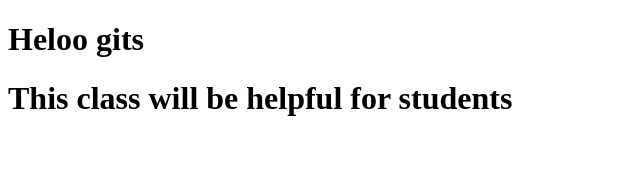
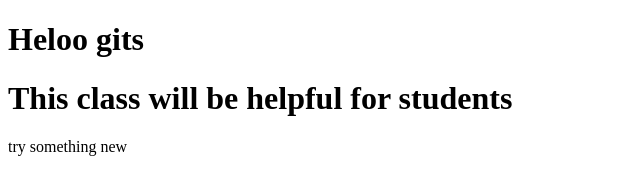
Before and after one commit to Shourav-pixel/seisdl, a plain HTML site: page index.html in a window 1280 px wide. Shown: the whole page, without its empty margins (0-640 px from the left). Drawn offline with Linux system fonts and the light colour scheme.

Commit message:
add a new line in index.html file

```diff
--- a/index.html
+++ b/index.html
@@ -9,5 +9,7 @@
 <body>
   <h1>Heloo gits</h1>
   <h1>This class will be helpful for students</h1>
+
+  <p>try something new</p>
   </body>
 </html>
```
